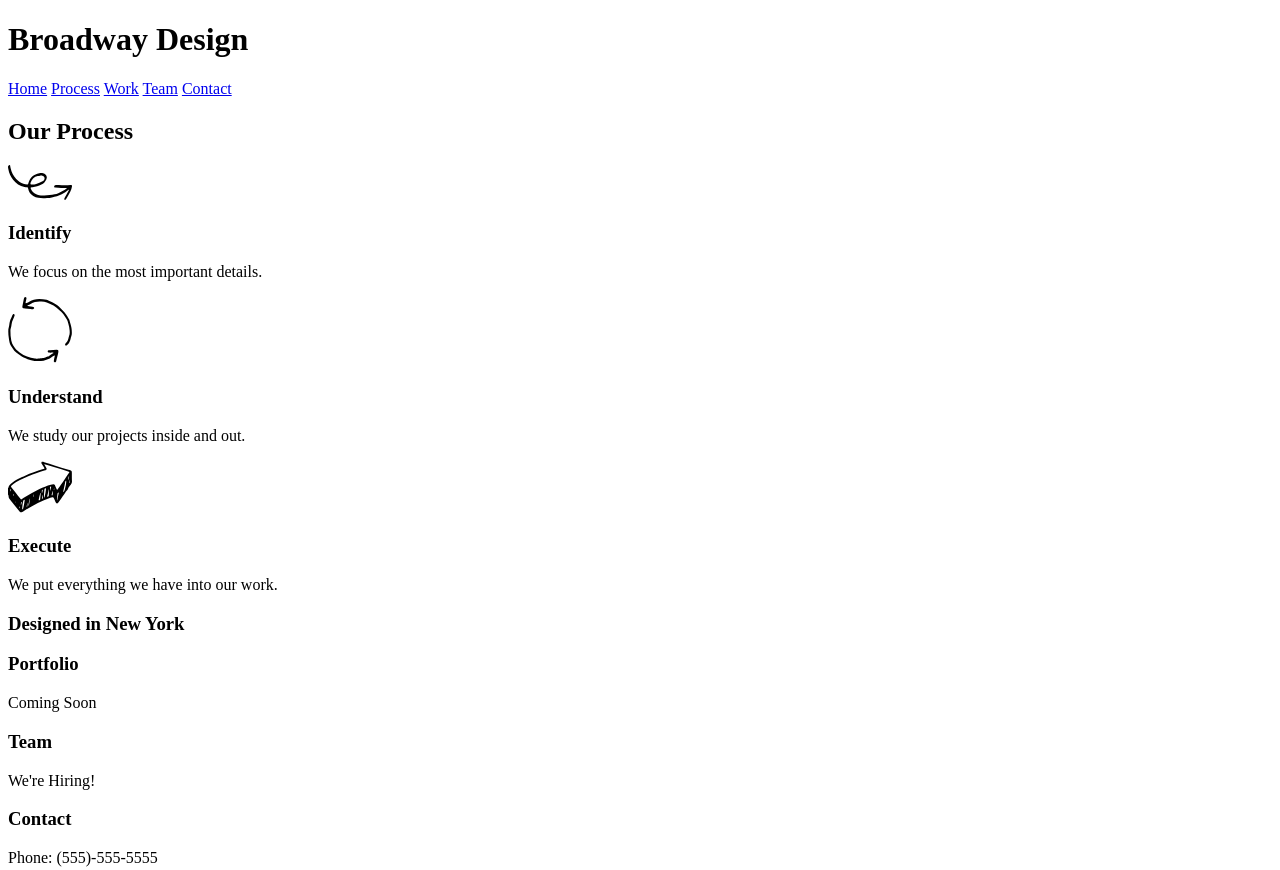
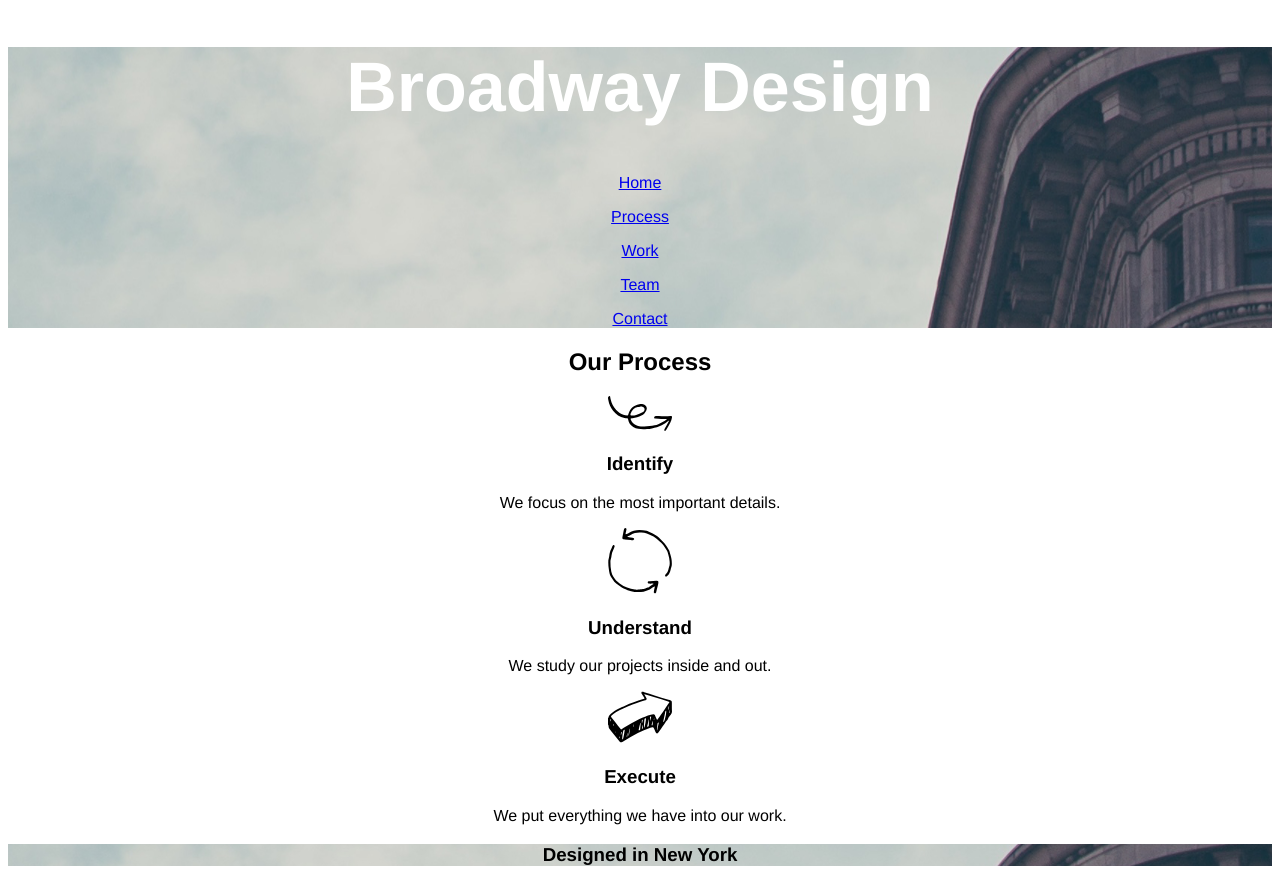
Before and after one commit to b1llfantast1c/broadwaydesign, a plain HTML site: page index.html in a window 1280 px wide. Shown: the top 870 px of the page. Drawn offline with Linux system fonts and the light colour scheme; files that its build step writes are made by us from their sources.

Commit message:
fixed banners and removed nav tags

```diff
--- a/index.html
+++ b/index.html
@@ -3,18 +3,16 @@
   <head>
     <meta charset="utf-8">
     <title>Broadway Design</title>
-    <link href="resources/ccs/style.css" type="text/css" rel="stylesheet" />
+    <link href="resources/css/style.css" type="text/css" rel="stylesheet" />
   </head>
   <body>
-    <div id="header">
+    <div class="hero" id="hero">
       <h1>Broadway Design</h1>
-      <nav>
-        <a href="#header">Home</a>
-        <a href="#about">Process</a>
-        <a href="#work">Work</a>
-        <a href="#team">Team</a>
-        <a href="#contact">Contact</a>
-      </nav>
+      <p><a href="#hero">Home</a></p>
+      <p><a href="#about">Process</a></p>
+      <p><a href="#work">Work</a></p>
+      <p><a href="#team">Team</a></p>
+      <p><a href="#contact">Contact</a></p>
     </div>
     <div id="about">
       <h2>Our Process</h2>
@@ -28,7 +26,7 @@
       <h3>Execute</h3>
       <p>We put everything we have into our work.</p>
     </div>
-    <h3 id=midBanner>Designed in New York</h3>
+    <h3 class="midBanner">Designed in New York</h3>
     <div id="work">
       <h3>Portfolio</h3>
       <p>Coming Soon</p>
@@ -45,7 +43,7 @@
     </div>
     <footer>
       &#169 Broadway 2016
-      <a href="#header">Home</a>
+      <a href="#hero">Home</a>
       <a href="#about">Process</a>
       <a href="#work">Work</a>
       <a href="#team">Team</a>
--- a/resources/css/style.css
+++ b/resources/css/style.css
@@ -0,0 +1,20 @@
+body {
+  font-family: Helvetica;
+  text-align: center;
+}
+
+.hero {
+  background-image: url("../images/the-flatiron-building.png");
+  width: 1280px
+  height: 720px;
+}
+
+.midBanner {
+  background-image: url("../images/the-flatiron-building.png");
+}
+
+h1 {
+  font-size: 70px;
+  font-weight: bold;
+  color: white;
+}
```
